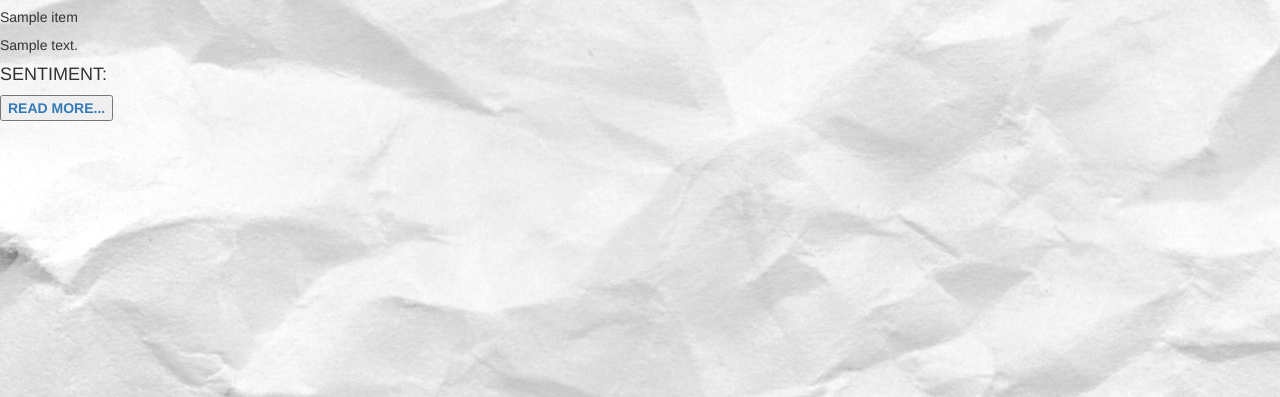
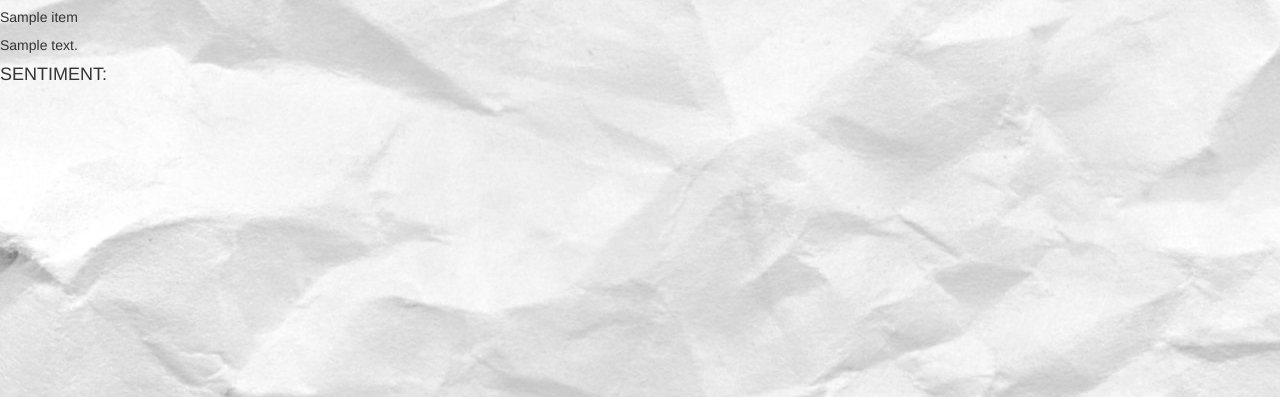
Before and after one commit to ghostktjMactavish/TweNews, a Flask app: template templates/news.html in a window 1280 px wide. Shown: the part 140-537 px from the top of the page. Run offline with Flask 2, Linux system fonts and the light colour scheme; the template is opened without the code that fills it: most values are stand-ins (such as "Sample title", 1, 10 or a date in 2020); some libraries are stand-ins or nearby versions.

Commit message:
Update news.html

```diff
--- a/templates/news.html
+++ b/templates/news.html
@@ -37,8 +37,9 @@
 		 {% endif %}
 		  <div class="w3-row">
         <div class="w3-col m8 s12">
-          <p><button class="w3-button w3-padding-large w3-white w3-border" href="{{ item['url'] }}"><b><a href="{{ item['url'] }}" style="text-decoration:none;">READ MORE...</a></b></button></p>
+		<p><a href="{{ item['url'] }}>Read More...</a></p>
         </div>
+	</br></hr></hr></br>
 		  </div>
 		</div>
 	</div>
```
